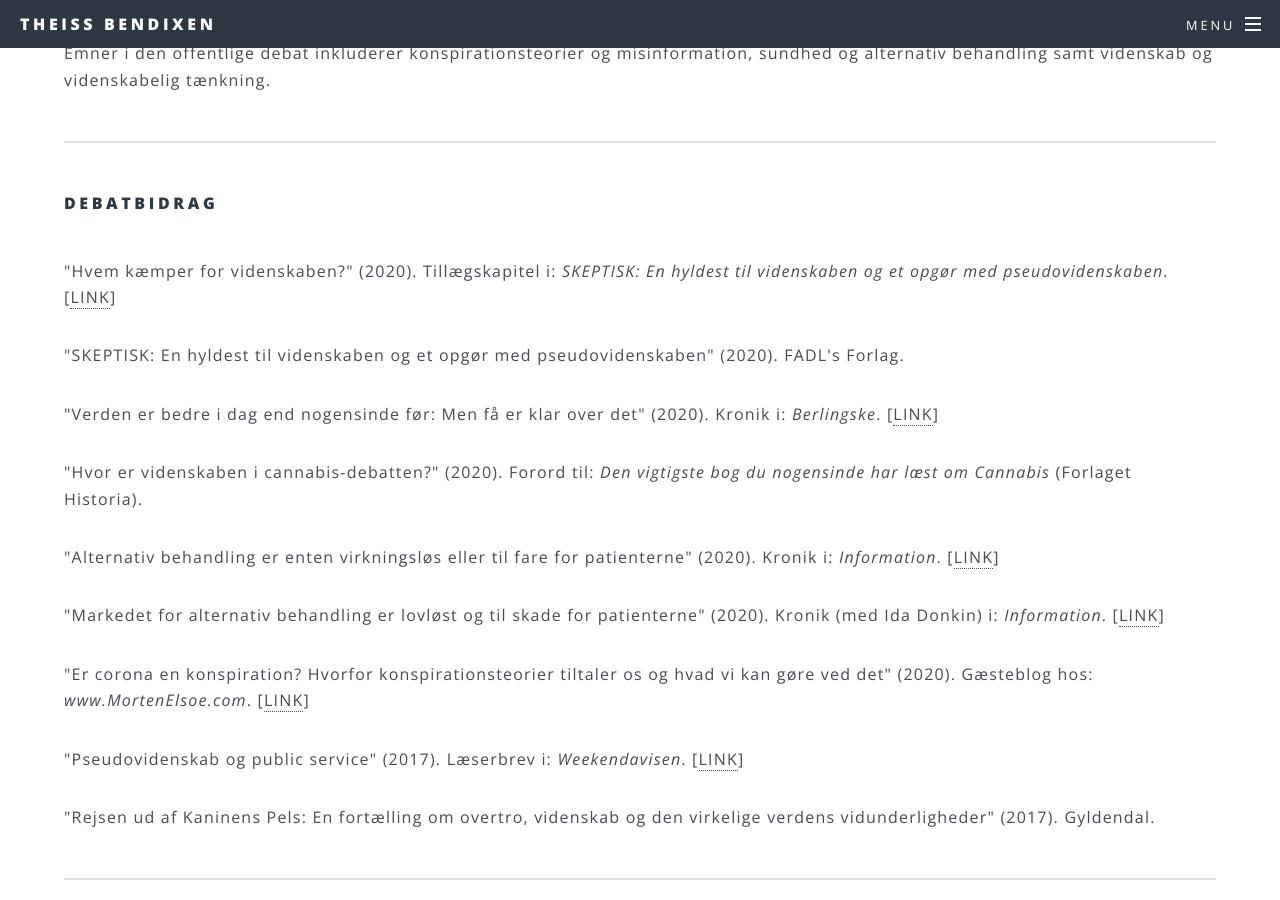
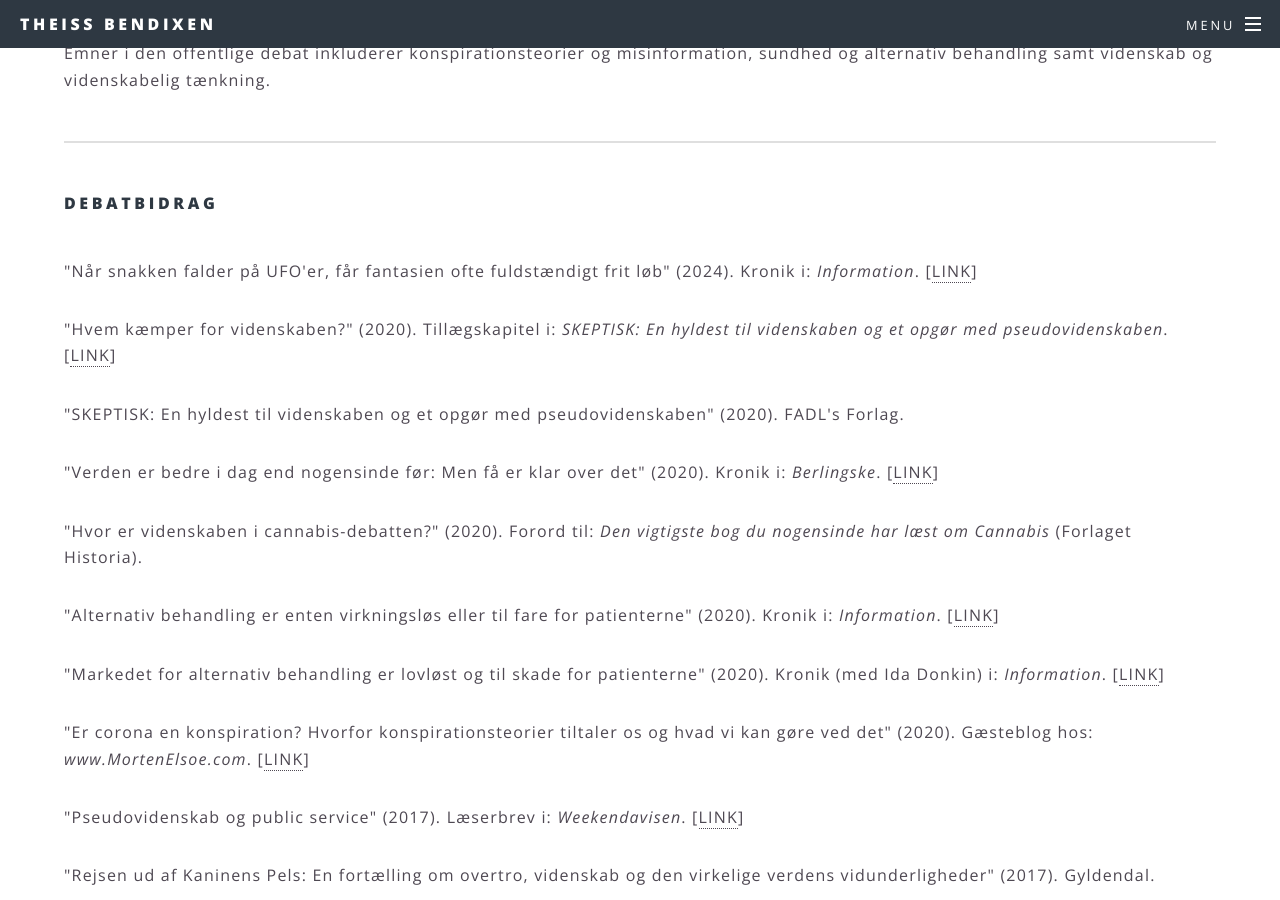
Before and after one commit to tbendixen/tbendixen.github.io.dk, a Jekyll site: the page built from formidling.html, in a window 1280 px wide and 900 px high, scrolled down 450 px. Built offline with Jekyll 4.4.1, drawn with Linux system fonts in a browser that asks for light colours.

Commit message:
Update formidling.html

```diff
--- a/formidling.html
+++ b/formidling.html
@@ -9,6 +9,8 @@ title: Formidling
 				<hr />
 			<h4>Debatbidrag</h4>
 				<br />
+				 <p>"Når snakken falder på UFO'er, får fantasien ofte fuldstændigt frit løb" (2024).
+					Kronik i: <i>Information</i>. [<a href="https://www.information.dk/debat/2020/01/markedet-alternativ-behandling-lovloest-skade-patienterne">LINK</a>]</p>
 				<p>"Hvem kæmper for videnskaben?" (2020).
 					Tillægskapitel i: <i>SKEPTISK: En hyldest til videnskaben og et opgør med pseudovidenskaben</i>. [<a href="https://fadlforlag.dk/2020/07/21/hvem-kaemper-for-videnskaben/">LINK</a>]</p>
 				<p>"SKEPTISK: En hyldest til videnskaben og et opgør med pseudovidenskaben" (2020). FADL's Forlag.</p>
```
